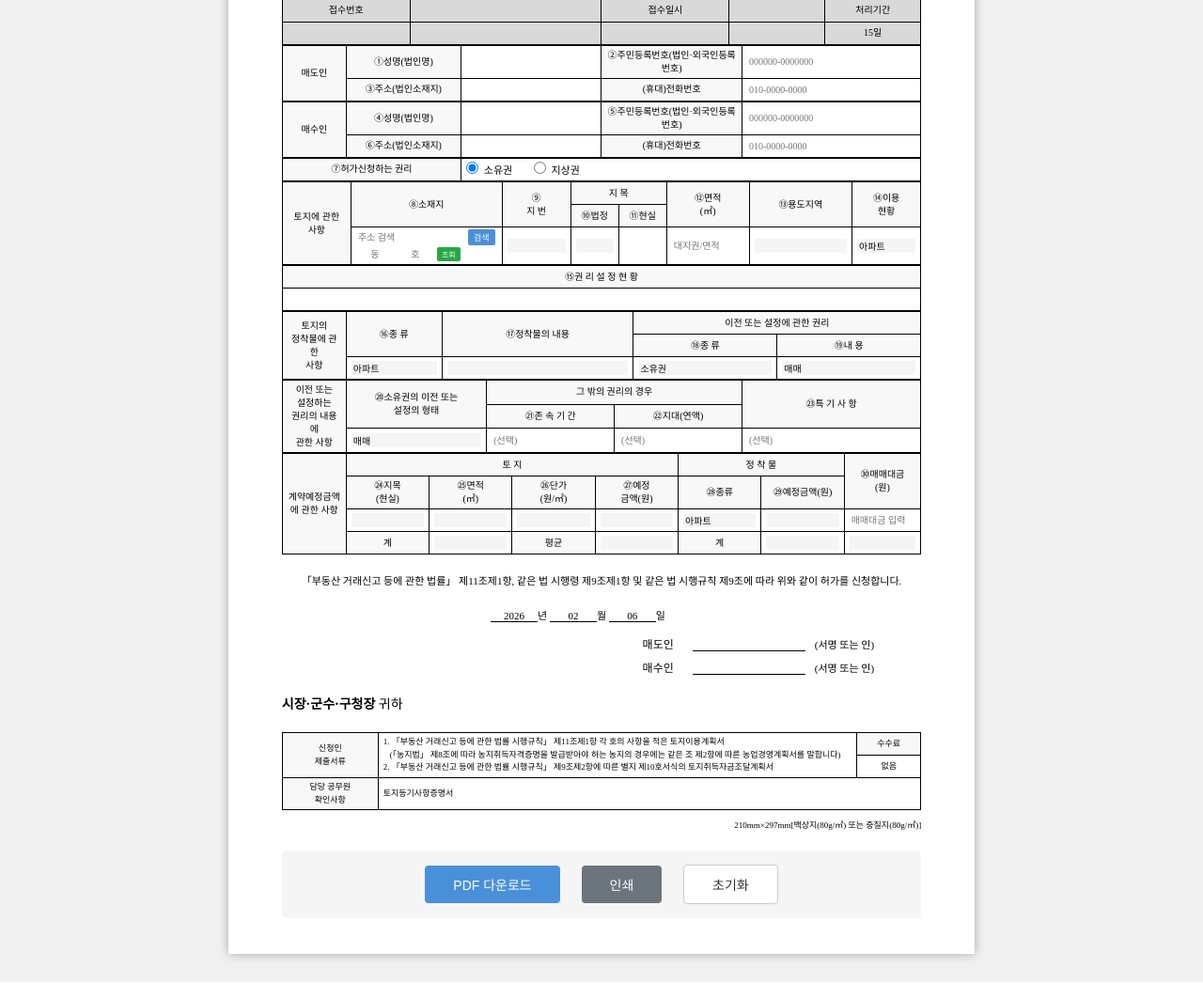
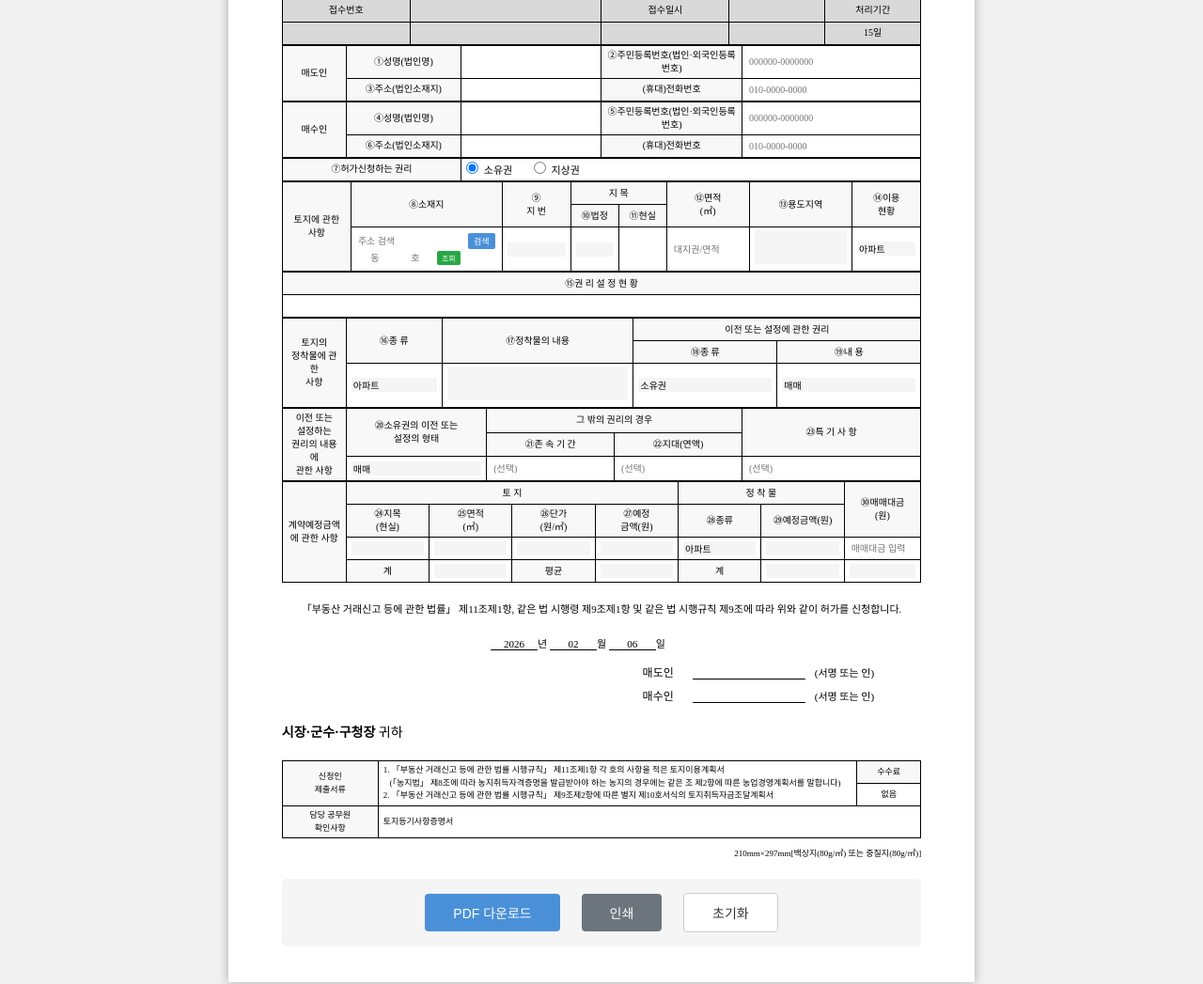
Before and after one commit to ksy1477/landtradingpermission, a Flask app: page / in a window 1280 px wide. Shown: the part 217-1264 px from the top of the page at 94% size. Run offline with Flask 3, Linux system fonts and the light colour scheme.

Commit message:
Change fields 13 and 17 to textarea for multi-line display

```diff
--- a/static/css/style.css
+++ b/static/css/style.css
@@ -108,6 +108,14 @@ body {
 
 .form-input[readonly] {
     background-color: #f5f5f5;
+}
+
+/* 여러 줄 표시 필드 (용도지역, 정착물내용) */
+.textarea-field {
+    resize: none;
+    min-height: 36px;
+    line-height: 1.4;
+    overflow: hidden;
 }
 
 .form-input.full-width {
--- a/templates/index.html
+++ b/templates/index.html
@@ -116,7 +116,7 @@
                     <td><input type="text" id="land1_jimok_legal" name="land1_jimok_legal" class="form-input" readonly></td>
                     <td><input type="text" id="land1_jimok_actual" name="land1_jimok_actual" class="form-input"></td>
                     <td><input type="text" id="land1_area" name="land1_area" class="form-input area-input" placeholder="대지권/면적" title="대지권비율은 등기부등본 확인"></td>
-                    <td><input type="text" id="land1_usage" name="land1_usage" class="form-input" readonly></td>
+                    <td><textarea id="land1_usage" name="land1_usage" class="form-input textarea-field" readonly rows="2"></textarea></td>
                     <td><input type="text" id="land1_current_use" name="land1_current_use" class="form-input" value="아파트" readonly></td>
                 </tr>
             </table>
@@ -145,7 +145,7 @@
                 </tr>
                 <tr>
                     <td><input type="text" id="fixture1_type" name="fixture1_type" class="form-input" value="아파트" readonly></td>
-                    <td><input type="text" id="fixture1_content" name="fixture1_content" class="form-input" readonly></td>
+                    <td><textarea id="fixture1_content" name="fixture1_content" class="form-input textarea-field" readonly rows="2"></textarea></td>
                     <td><input type="text" id="fixture1_right_type" name="fixture1_right_type" class="form-input" value="소유권" readonly></td>
                     <td><input type="text" id="fixture1_right_content" name="fixture1_right_content" class="form-input" value="매매" readonly></td>
                 </tr>
```
